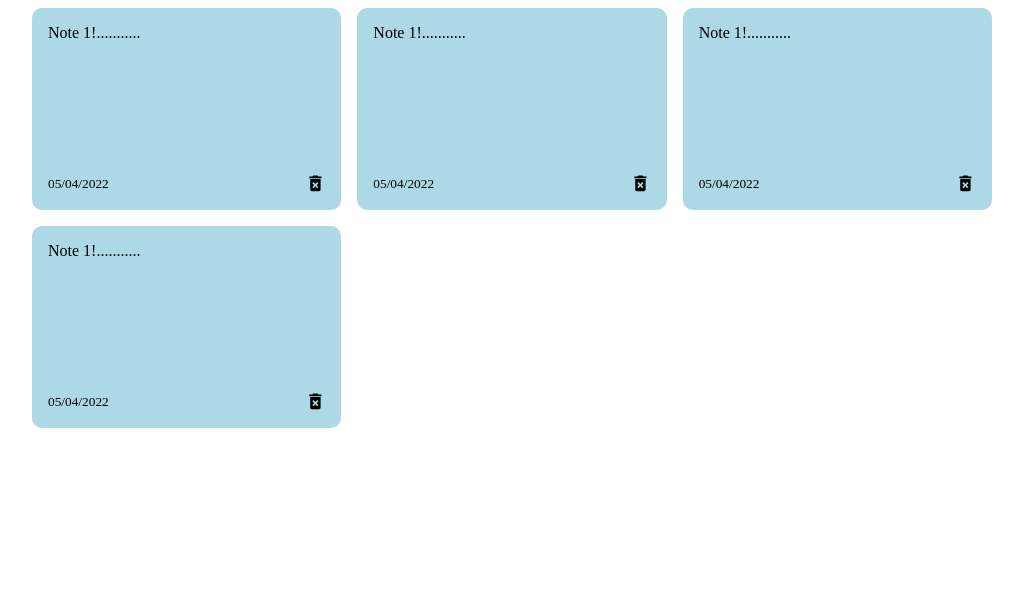
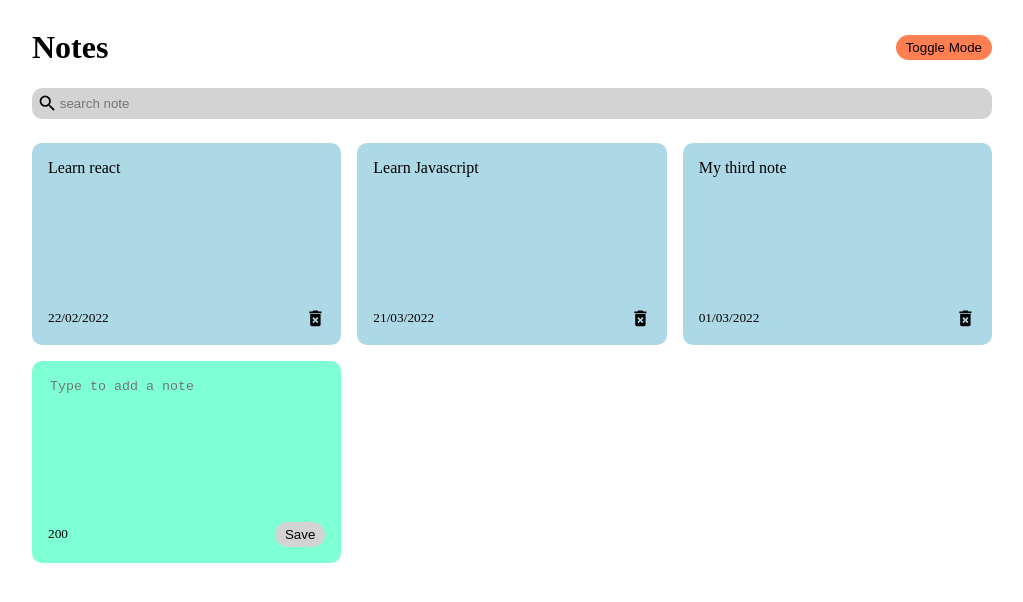
Before and after one commit to aneemqah/notes-app, a React (Create React App) app: page / in a window 1280 px wide. Shown: the top 602 px of the page, without its empty margins (128-1151 px from the left). Built offline with nearby package versions, Linux system fonts and the light colour scheme.

Commit message:
add delete and search functionality

```diff
--- a/src/App.js
+++ b/src/App.js
@@ -1,9 +1,72 @@
+import { useEffect, useState } from 'react';
+import { nanoid } from 'nanoid';
 import NotesList from './components/NotesList';
+import Search from './components/Search';
+import Header from './components/Header';
 
 const App = () => {
+  const [notes, setNotes] = useState([
+    {
+      id: nanoid(),
+      text: 'Learn react',
+      date: '22/02/2022',
+    },
+    {
+      id: nanoid(),
+      text: 'Learn Javascript',
+      date: '21/03/2022',
+    },
+    {
+      id: nanoid(),
+      text: 'My third note',
+      date: '01/03/2022',
+    },
+  ]);
+
+  const [searchText, setSearchText] = useState('');
+  const [darkmode, setDarkMode] = useState(false);
+
+  useEffect(() => {
+    localStorage.setItem('react-notes-app-data', JSON.stringify(notes));
+  }, [notes]);
+
+  useEffect(() => {
+    const savedNotes = JSON.parse(localStorage.getItem('react-notes-app-data'));
+
+    if (savedNotes) {
+      setNotes(savedNotes);
+    }
+  }, []);
+
+  const addNote = (text) => {
+    const date = new Date();
+    const newNote = {
+      id: nanoid(),
+      text: text,
+      date: date.toLocaleDateString(),
+    };
+    const newNotes = [...notes, newNote];
+    setNotes(newNotes);
+  };
+
+  const deleteNote = (id) => {
+    const newNotes = notes.filter((note) => note.id !== id);
+    setNotes(newNotes);
+  };
+
   return (
-    <div className="container">
-      <NotesList />
+    <div className={`${darkmode && 'dark-mode'}`}>
+      <div className="container">
+        <Header handelToggleMode={setDarkMode} />
+        <Search handleSearchNote={setSearchText} />
+        <NotesList
+          handleAddNote={addNote}
+          handleDeleteNote={deleteNote}
+          notes={notes.filter((note) =>
+            note.text.toLowerCase().includes(searchText)
+          )}
+        />
+      </div>
     </div>
   );
 };
--- /dev/null
+++ b/src/components/AddNote.js
@@ -0,0 +1,39 @@
+import { useState } from 'react';
+
+const AddNote = ({ handleAddNote }) => {
+  const [noteText, setNoteText] = useState('');
+  const characterLimit = 200;
+
+  const handleChange = (event) => {
+    if (characterLimit - event.target.value.length >= 0) {
+      setNoteText(event.target.value);
+    }
+  };
+
+  const handleSave = (event) => {
+    if (noteText.trim().length > 0) {
+      handleAddNote(noteText);
+      setNoteText('');
+    }
+  };
+
+  return (
+    <div className="note new">
+      <textarea
+        rows="8"
+        cols="10"
+        placeholder="Type to add a note"
+        onChange={handleChange}
+        value={noteText}
+      ></textarea>
+      <div className="note-footer">
+        <small>{characterLimit - noteText.length}</small>
+        <button className="save" onClick={handleSave}>
+          Save
+        </button>
+      </div>
+    </div>
+  );
+};
+
+export default AddNote;
--- /dev/null
+++ b/src/components/Header.js
@@ -0,0 +1,15 @@
+const Header = ({ handelToggleMode }) => {
+  return (
+    <div className="header">
+      <h1>Notes</h1>
+      <button
+        className="toggle-btn"
+        onClick={() => handelToggleMode((previousMode) => !previousMode)}
+      >
+        Toggle Mode
+      </button>
+    </div>
+  );
+};
+
+export default Header;
--- a/src/components/Note.js
+++ b/src/components/Note.js
@@ -1,12 +1,16 @@
 import { MdDeleteForever } from 'react-icons/md';
 
-const Note = () => {
+const Note = ({ id, text, date, handleDeleteNote }) => {
   return (
     <div className="note">
-      <span>Note 1!...........</span>
+      <span>{text}</span>
       <div className="note-footer">
-        <small>05/04/2022</small>
-        <MdDeleteForever className="delete-icon" size="1.3em" />
+        <small>{date}</small>
+        <MdDeleteForever
+          onClick={() => handleDeleteNote(id)}
+          className="delete-icon"
+          size="1.3em"
+        />
       </div>
     </div>
   );
--- a/src/components/NotesList.js
+++ b/src/components/NotesList.js
@@ -1,12 +1,19 @@
 import Note from './Note';
+import AddNote from './AddNote';
 
-const NotesList = () => {
+const NotesList = ({ notes, handleAddNote, handleDeleteNote }) => {
   return (
     <div className="notes-list">
-      <Note />
-      <Note />
-      <Note />
-      <Note />
+      {notes.map((note) => (
+        <Note
+          key={note.id}
+          id={note.id}
+          text={note.text}
+          date={note.date}
+          handleDeleteNote={handleDeleteNote}
+        />
+      ))}
+      <AddNote handleAddNote={handleAddNote} />
     </div>
   );
 };
--- /dev/null
+++ b/src/components/Search.js
@@ -0,0 +1,16 @@
+import { MdSearch } from 'react-icons/md';
+
+const Search = ({ handleSearchNote }) => {
+  return (
+    <div className="search">
+      <MdSearch className="search-icon" size="1.3em" />
+      <input
+        type="text"
+        placeholder="search note"
+        onChange={(e) => handleSearchNote(e.target.value)}
+      />
+    </div>
+  );
+};
+
+export default Search;
--- a/src/index.css
+++ b/src/index.css
@@ -4,6 +4,7 @@
   margin-left: auto;
   padding-right: 15px;
   padding-left: 15px;
+  min-height: 100vh;
 }
 
 .note {
@@ -17,17 +18,13 @@
   white-space: pre-wrap;
 }
 
-.note-footer {
-  display: flex;
-  align-items: center;
-  justify-content: space-between;
-}
-
 .notes-list {
   display: grid;
   grid-gap: 1rem;
   grid-template-columns: repeat(auto-fit, minmax(250px, 1fr));
 }
+
+/* NOTE STYLES */
 
 .note.new {
   background-color: aquamarine;
@@ -43,6 +40,12 @@ textarea:focus {
   outline: none;
 }
 
+.note-footer {
+  display: flex;
+  align-items: center;
+  justify-content: space-between;
+}
+
 .save {
   background-color: lightgray;
   border: none;
@@ -53,8 +56,54 @@ textarea:focus {
 .save:hover {
   background-color: #fff;
   cursor: pointer;
+  padding: 5px;
+  margin-bottom: 1.5em;
 }
 
 .delete-icon {
   cursor: pointer;
 }
+
+/* SEARCH STYLES  */
+
+.search {
+  display: flex;
+  align-items: center;
+  background-color: lightgray;
+  border-radius: 10px;
+  padding: 5px;
+  margin-bottom: 1.5em;
+}
+
+.search input {
+  border: none;
+  background-color: lightgray;
+}
+
+.search input:focus {
+  outline: none;
+}
+
+/* TOGGLE STYLES */
+
+.toggle-btn {
+  background-color: coral;
+  color: black;
+  border: none;
+  border-radius: 15px;
+  padding: 5px 10px 5px 10px;
+}
+
+.header {
+  display: flex;
+  align-items: center;
+  justify-content: space-between;
+}
+
+.dark-mode {
+  background-color: black;
+}
+
+.dark-mode h1 {
+  color: white;
+}
```
